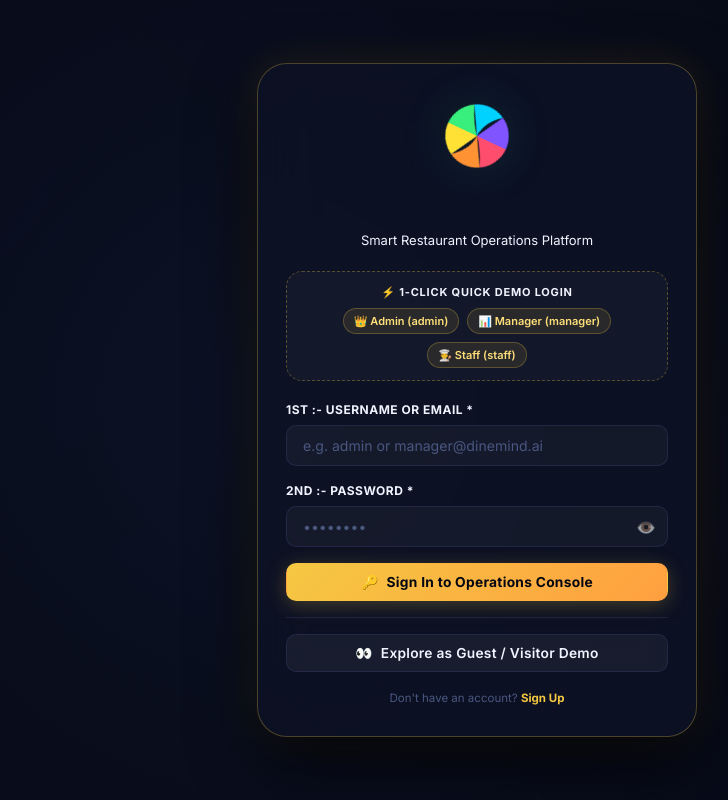
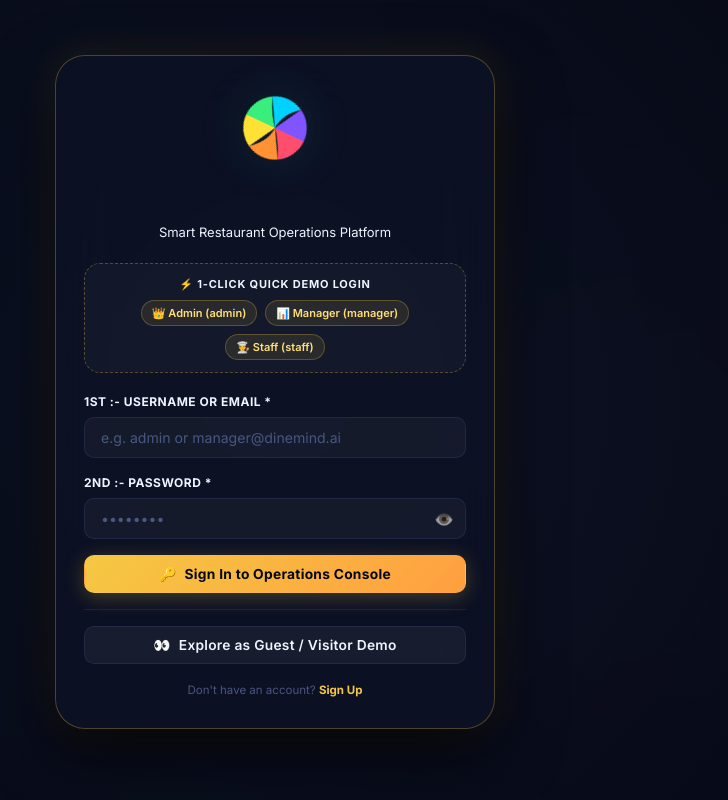
Before and after one commit to RohanGautamDev/Restaurant-Management-System, a Django app: page / in a window 1280 px wide. Shown: the whole page, without its empty margins (365-1093 px from the left). Run offline with Django 5.2, Linux system fonts and the light colour scheme; data comes from the database, SQL or seed files in the repository.

Commit message:
fix: dynamic greeting with real user name, reset on signout, mobile keyboard scroll

```diff
--- a/static/css/components.css
+++ b/static/css/components.css
@@ -600,31 +600,25 @@ textarea.form-control {
 /* ─── 10. Full-Screen Motion UI Login Landing Gate ─── */
 .gate-overlay {
   position: fixed;
-  inset: 0;
+  top: 0;
+  left: 0;
+  right: 0;
+  bottom: 0;
   z-index: 9999;
   display: flex;
-  align-items: flex-start;
-  justify-content: center;
-  padding: 24px 16px;
+  flex-direction: column;
+  align-items: center;
+  justify-content: flex-start;
+  padding: 24px 16px 40px;
+  /* overflow-y: auto lets the card scroll when keyboard shrinks viewport */
   overflow-y: auto;
+  overflow-x: hidden;
   -webkit-overflow-scrolling: touch;
+  overscroll-behavior: contain;
   background: radial-gradient(circle at center, rgba(13, 18, 38, 0.92) 0%, rgba(6, 9, 20, 0.98) 100%);
   backdrop-filter: blur(28px);
   -webkit-backdrop-filter: blur(28px);
   transition: opacity 0.5s cubic-bezier(0.16, 1, 0.3, 1), transform 0.5s cubic-bezier(0.16, 1, 0.3, 1);
-}
-
-/* Center card vertically when there's enough space */
-@supports (min-height: 100dvh) {
-  .gate-overlay {
-    min-height: 100dvh;
-  }
-}
-
-.gate-overlay::before {
-  content: '';
-  flex-shrink: 0;
-  margin: auto;
 }
 
 .gate-overlay.fade-out {
@@ -632,6 +626,7 @@ textarea.form-control {
   transform: scale(1.05);
   pointer-events: none;
 }
+
 
 .gate-card {
   width: 100%;
--- a/templates/index.html
+++ b/templates/index.html
@@ -319,7 +319,7 @@
                 <span>🤖</span>
                 <span>Real-Time Autonomous Restaurant Ops</span>
               </div>
-              <h1 class="hero-greeting">Welcome back, Rohan 👋</h1>
+              <h1 class="hero-greeting" id="dashboard-greeting">Welcome 👋</h1>
               <p class="hero-sub">Here is your live operations summary and smart restaurant intelligence for today.</p>
             </div>
 
```
Also changed, not shown: static/js/app.js (+49 -1 lines).
